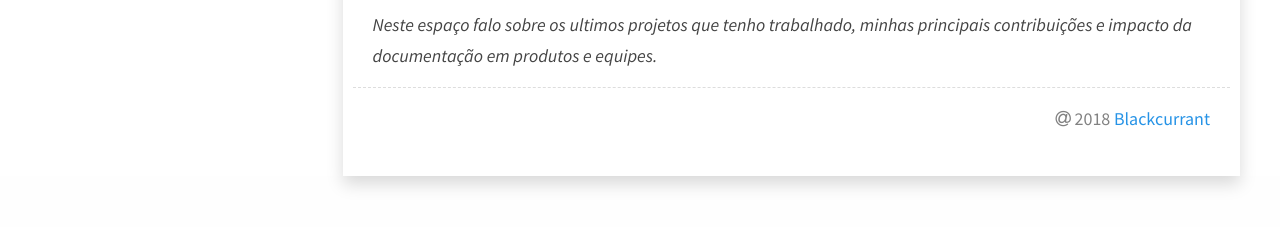
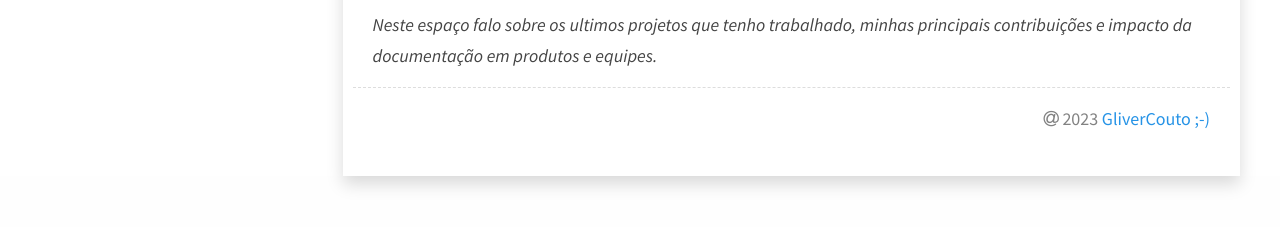
Before and after one commit to gliverCouto/glivercouto.github.io, a Jekyll site: the page built from index.html, in a window 1280 px wide and 900 px high, scrolled down 1488 px. Shown: the part 660-887 px from the top of the window. Built offline with Jekyll 4.4.1, drawn with Linux system fonts in a browser that asks for light colours.

Commit message:
Update footer.html

```diff
--- a/_includes/footer.html
+++ b/_includes/footer.html
@@ -1,8 +1,8 @@
 <footer data-aos="fade-up">
   <div class="text-right">
     <p class="copy">
-      <i class="fa fa-at"></i> 2018
-      <a class="rev" href="{{'/' | relative_url}}">Blackcurrant</a>
+      <i class="fa fa-at"></i> 2023
+      <a class="rev" href="{{'/' | relative_url}}">GliverCouto ;-) </a>
     </p>
   </div>
 </footer>
```
